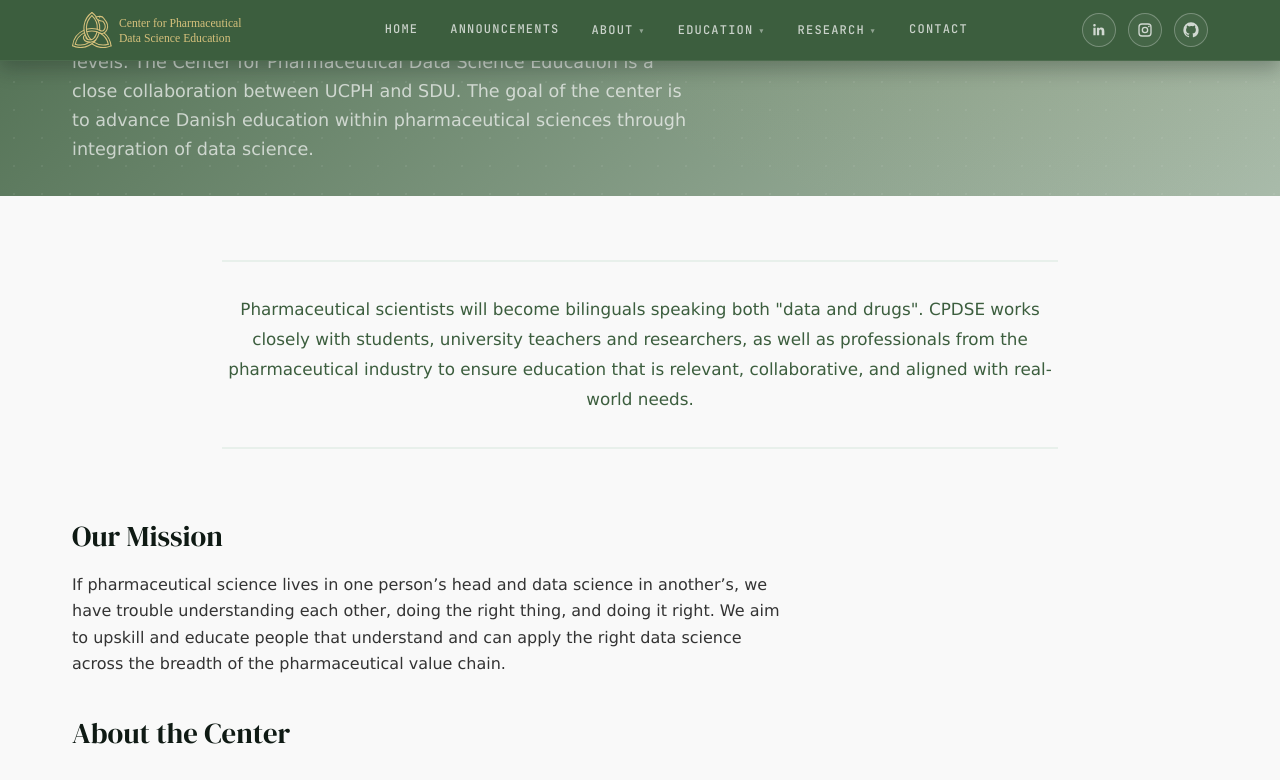
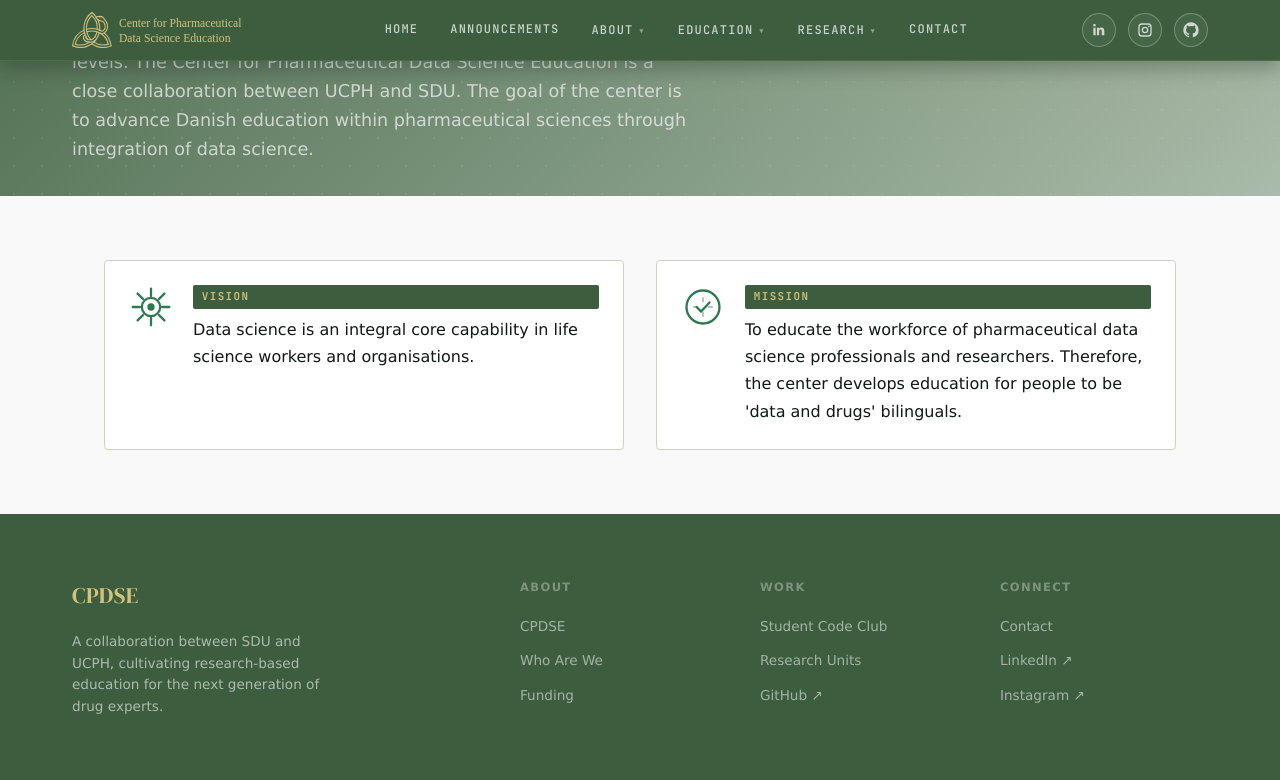
Before and after one commit to CPDSE/PagesCMS, a Jekyll site: the page built from about.md, in a window 1280 px wide and 1400 px high, scrolled down 381 px. Shown: the top 780 px of the window. Built offline with Jekyll 4.4.1, drawn with Linux system fonts in a browser that asks for light colours; some of the changed text lies outside the part shown; grey boxes are pictures that could not be loaded.

Commit message:
style about

```diff
--- a/about.md
+++ b/about.md
@@ -6,78 +6,39 @@ description: Today's transformation towards data-driven solutions is highly depe
 permalink: /about/
 ---
 
-<div class="about-secondary">
-<p>Pharmaceutical scientists will become bilinguals speaking both "data and drugs". CPDSE works closely with students, university teachers and researchers, as well as professionals from the pharmaceutical industry to ensure education that is relevant, collaborative, and aligned with real-world needs.</p>
+<div class="about-vision-mission">
+  <div class="about-vm-card">
+    <div class="about-vm-icon" aria-hidden="true">
+      <svg viewBox="0 0 48 48" fill="none" xmlns="http://www.w3.org/2000/svg">
+        <circle cx="24" cy="24" r="10" stroke="currentColor" stroke-width="2.5"/>
+        <circle cx="24" cy="24" r="4" fill="currentColor"/>
+        <line x1="24" y1="4" x2="24" y2="12" stroke="currentColor" stroke-width="2.5" stroke-linecap="round"/>
+        <line x1="24" y1="36" x2="24" y2="44" stroke="currentColor" stroke-width="2.5" stroke-linecap="round"/>
+        <line x1="4" y1="24" x2="12" y2="24" stroke="currentColor" stroke-width="2.5" stroke-linecap="round"/>
+        <line x1="36" y1="24" x2="44" y2="24" stroke="currentColor" stroke-width="2.5" stroke-linecap="round"/>
+        <line x1="9.37" y1="9.37" x2="15.2" y2="15.2" stroke="currentColor" stroke-width="2.5" stroke-linecap="round"/>
+        <line x1="32.8" y1="32.8" x2="38.63" y2="38.63" stroke="currentColor" stroke-width="2.5" stroke-linecap="round"/>
+        <line x1="38.63" y1="9.37" x2="32.8" y2="15.2" stroke="currentColor" stroke-width="2.5" stroke-linecap="round"/>
+        <line x1="15.2" y1="32.8" x2="9.37" y2="38.63" stroke="currentColor" stroke-width="2.5" stroke-linecap="round"/>
+      </svg>
+    </div>
+    <div class="about-vm-text">
+      <span class="about-vm-label">Vision</span>
+      <p>Data science is an integral core capability in life science workers and organisations.</p>
+    </div>
+  </div>
+
+  <div class="about-vm-card">
+    <div class="about-vm-icon" aria-hidden="true">
+      <svg viewBox="0 0 48 48" fill="none" xmlns="http://www.w3.org/2000/svg">
+        <path d="M24 6C14.06 6 6 14.06 6 24s8.06 18 18 18 18-8.06 18-18S33.94 6 24 6Z" stroke="currentColor" stroke-width="2.5"/>
+        <path d="M17 24l5 5 9-10" stroke="currentColor" stroke-width="2.5" stroke-linecap="round" stroke-linejoin="round"/>
+        <path d="M24 14v4M24 30v4M14 24h4M30 24h4" stroke="currentColor" stroke-width="2" stroke-linecap="round" opacity="0.4"/>
+      </svg>
+    </div>
+    <div class="about-vm-text">
+      <span class="about-vm-label">Mission</span>
+      <p>To educate the workforce of pharmaceutical data science professionals and researchers. Therefore, the center develops education for people to be 'data and drugs' bilinguals.</p>
+    </div>
+  </div>
 </div>
-
-## Our Mission
-
-If pharmaceutical science lives in one person's head and data science in another's, we have trouble understanding each other, doing the right thing, and doing it right. We aim to upskill and educate people that understand and can apply the right data science across the breadth of the pharmaceutical value chain.
-
-## About the Center
-
-<div class="about-content-grid">
-
-<div class="about-content-block">
-
-### Who We Are
-
-The Center for Pharmaceutical Data Science Education (CPDSE) is a collaborative initiative between the **University of Copenhagen** and the **University of Southern Denmark**. Together, we bring seven university departments with distinct strengths in pharmaceutical sciences, data science, and science education.
-
-Our mission is to advance Danish education within pharmaceutical sciences through the integration of data science, creating the next generation of drug experts equipped with both pharmaceutical knowledge and data literacy.
-
-</div>
-
-<div class="about-content-block">
-
-### What We Do
-
-We develop and deliver research-based education programs across multiple levels:
-- **Bachelor programs** in pharmaceutical sciences with integrated data science components
-- **Master's programs** combining pharmacy, pharmacology, and data analysis
-- **PhD training** for advanced pharmaceutical researchers
-- **Lifelong learning** programs for professionals in the pharmaceutical industry
-
-Each program is designed to ensure students understand how data science applies across the entire pharmaceutical value chain.
-
-</div>
-
-</div>
-
-## Our Locations
-
-<div class="locations-grid">
-
-<div class="location-card">
-
-### University of Copenhagen
-
-**Faculty of Health and Medical Sciences**
-
-Universitetsparken 2
-2100 Copenhagen
-Denmark
-
-The Copenhagen office serves as the hub for our pharmaceutical sciences programs and brings together researchers in drug design, pharmacology, and pharmacy practice.
-
-</div>
-
-<div class="location-card">
-
-### University of Southern Denmark
-
-**Faculty of Science**
-
-Campusvej 55
-5230 Odense
-Denmark
-
-The Odense office focuses on data science integration and statistics-driven pharmaceutical research, complementing CPDSE's education initiatives.
-
-</div>
-
-</div>
-
-## Our Partners
-
-CPDSE collaborates with leading pharmaceutical companies and research institutions to ensure our curricula remain aligned with industry needs and cutting-edge research. This partnership approach ensures our graduates are prepared for real-world challenges in pharmaceutical development and practice.
--- a/assets/css/main.css
+++ b/assets/css/main.css
@@ -2066,6 +2066,69 @@ a { color: inherit; }
 
 /* ─── ABOUT PAGE ──────────────────────────────────────────── */
 
+.about-vision-mission {
+  display: grid;
+  grid-template-columns: 1fr 1fr;
+  gap: var(--space-md);
+  max-width: var(--max-w);
+  margin: var(--space-lg) auto 0;
+  padding: 0 var(--space-md);
+}
+
+.about-vm-card {
+  display: flex;
+  gap: 1.25rem;
+  align-items: flex-start;
+  background: white;
+  border: 1px solid var(--border);
+  border-radius: var(--radius);
+  padding: 1.5rem;
+  transition: border-color 0.25s, box-shadow 0.25s;
+}
+
+.about-vm-card:hover {
+  border-color: var(--accent);
+  box-shadow: 0 4px 14px rgba(60,94,62,0.08);
+}
+
+.about-vm-icon {
+  flex-shrink: 0;
+  width: 2.75rem;
+  height: 2.75rem;
+  color: var(--green-mid);
+}
+
+.about-vm-icon svg {
+  width: 100%;
+  height: 100%;
+}
+
+.about-vm-text {
+  display: flex;
+  flex-direction: column;
+  gap: 0.45rem;
+}
+
+.about-vm-label {
+  font-family: var(--font-mono);
+  font-size: 0.68rem;
+  font-weight: 600;
+  letter-spacing: 0.13em;
+  text-transform: uppercase;
+  color: var(--accent);
+  background: var(--green);
+  display: inline-block;
+  padding: 0.2rem 0.55rem;
+  border-radius: 2px;
+}
+
+.about-vm-text p {
+  font-size: 1rem;
+  line-height: 1.7;
+  color: var(--ink);
+  margin: 0;
+}
+
 .about-secondary {
   max-width: 900px;
   margin: var(--space-lg) auto;
@@ -2221,6 +2284,11 @@ a { color: inherit; }
 
 /* Responsive About Page */
 @media (max-width: 900px) {
+  .about-vision-mission {
+    grid-template-columns: 1fr;
+    gap: var(--space-sm);
+  }
+
   .about-secondary p {
     font-size: 1rem;
     padding: var(--space-md) var(--space-sm);
```
